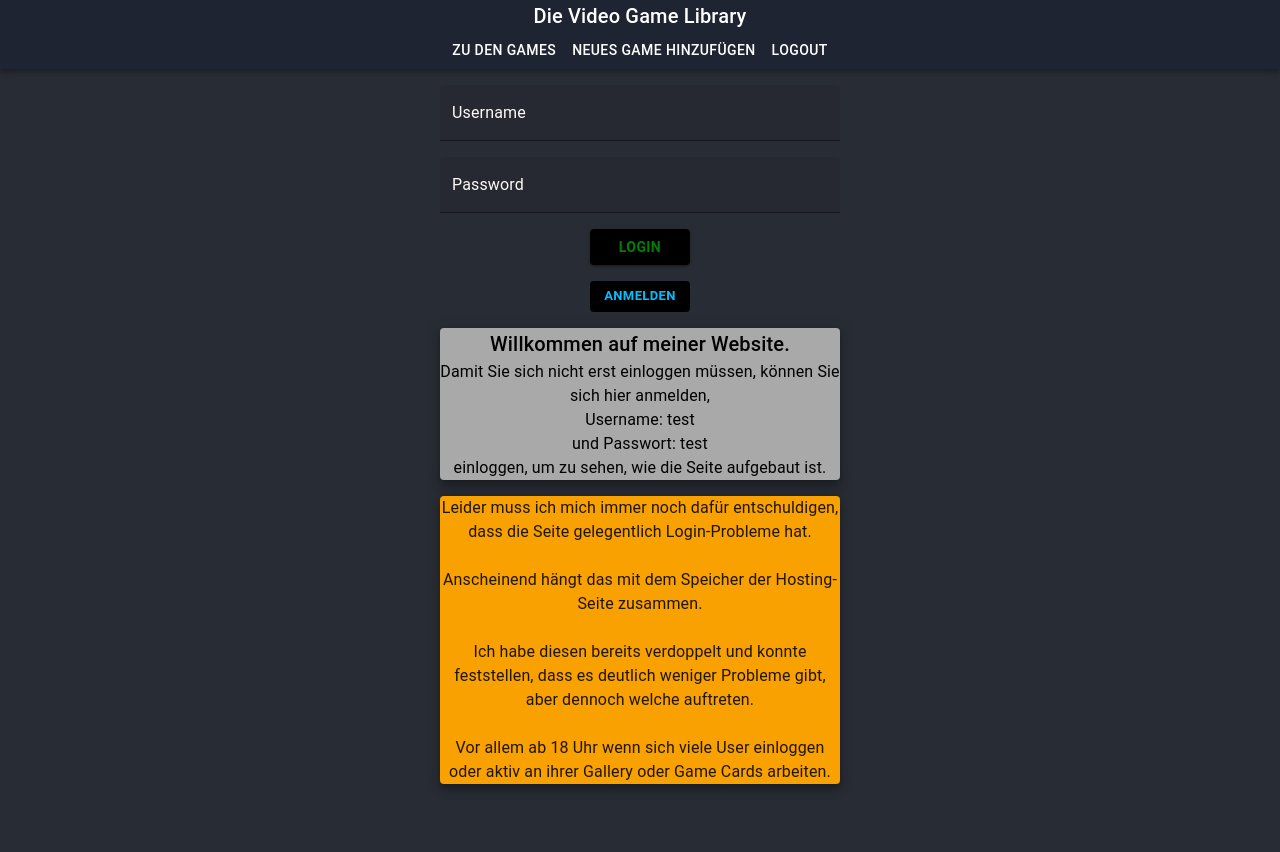
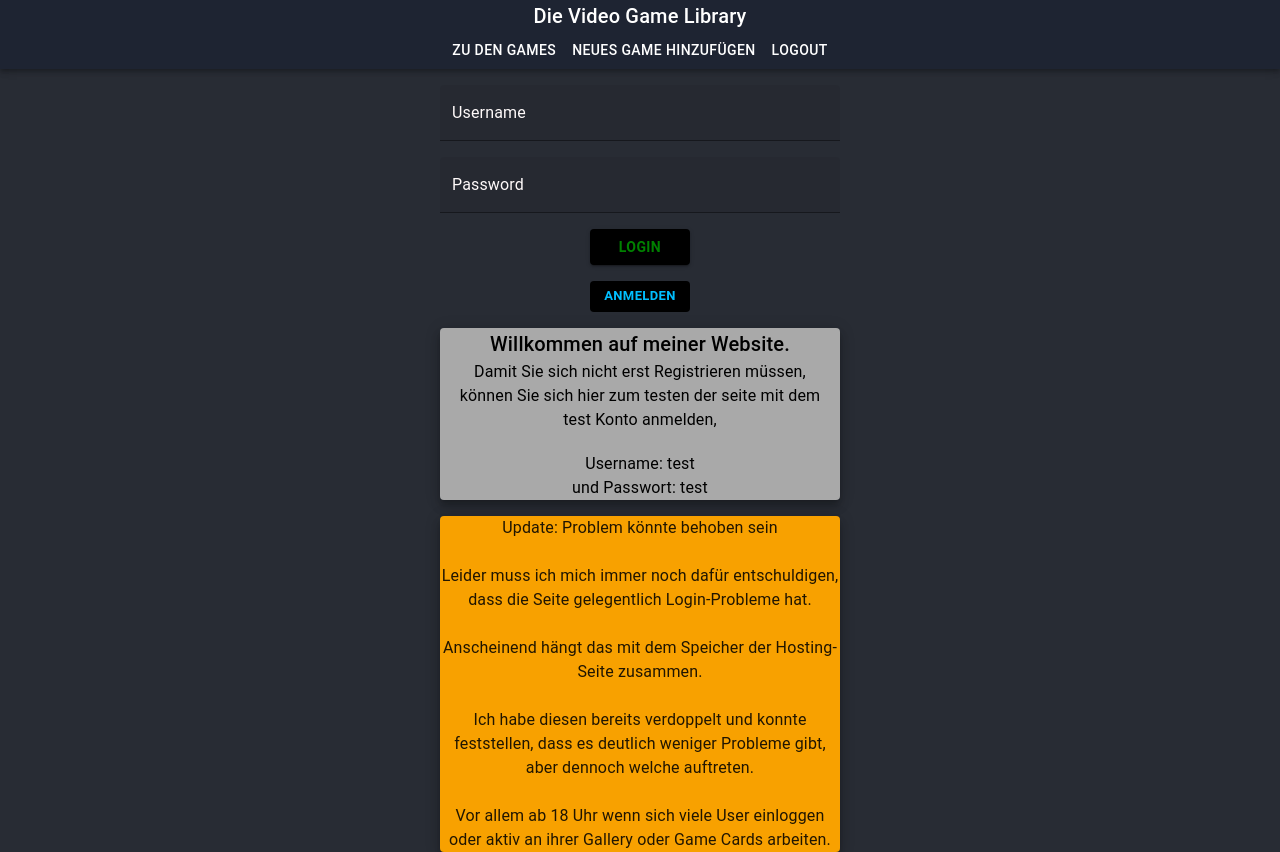
Before and after one commit to CodingRobIT/Digitales-Gesellenstueck, a React (Create React App) app in the folder frontend/: page /login in a window 1280 px wide. Before the commit the page ends 800 px from the top, so only its background shows below. Built offline with nearby package versions, Linux system fonts and the light colour scheme; no server answers.

Commit message:
edit test account note. Bad bad typo

```diff
--- a/frontend/src/components/LoginPage.tsx
+++ b/frontend/src/components/LoginPage.tsx
@@ -93,17 +93,22 @@ export const LoginPage = (props: Props) => {
                    }}>
                 <Typography variant="h6">Willkommen auf meiner Website.</Typography>
                 <Typography>
-                    Damit Sie sich nicht erst einloggen müssen, können Sie sich hier anmelden,
+                    Damit Sie sich nicht erst Registrieren müssen, <br/>
+                    können Sie sich hier zum testen der seite mit dem <br/>
+                    test Konto anmelden,
                 </Typography>
+                <br/>
                 <Typography>Username: test</Typography>
                 <Typography>und Passwort: test</Typography>
-                <Typography>einloggen, um zu sehen, wie die Seite aufgebaut ist.</Typography>
             </Paper>
             <Paper elevation={7}
                    sx={{
                        bgcolor: "#f8a100"}}
             >
                 <Typography>
+                    Update: Problem könnte behoben sein
+                    <br/>
+                    <br/>
                     Leider muss ich mich immer noch dafür entschuldigen, dass die Seite gelegentlich Login-Probleme hat.
                     <br/>
                     <br/>
```
